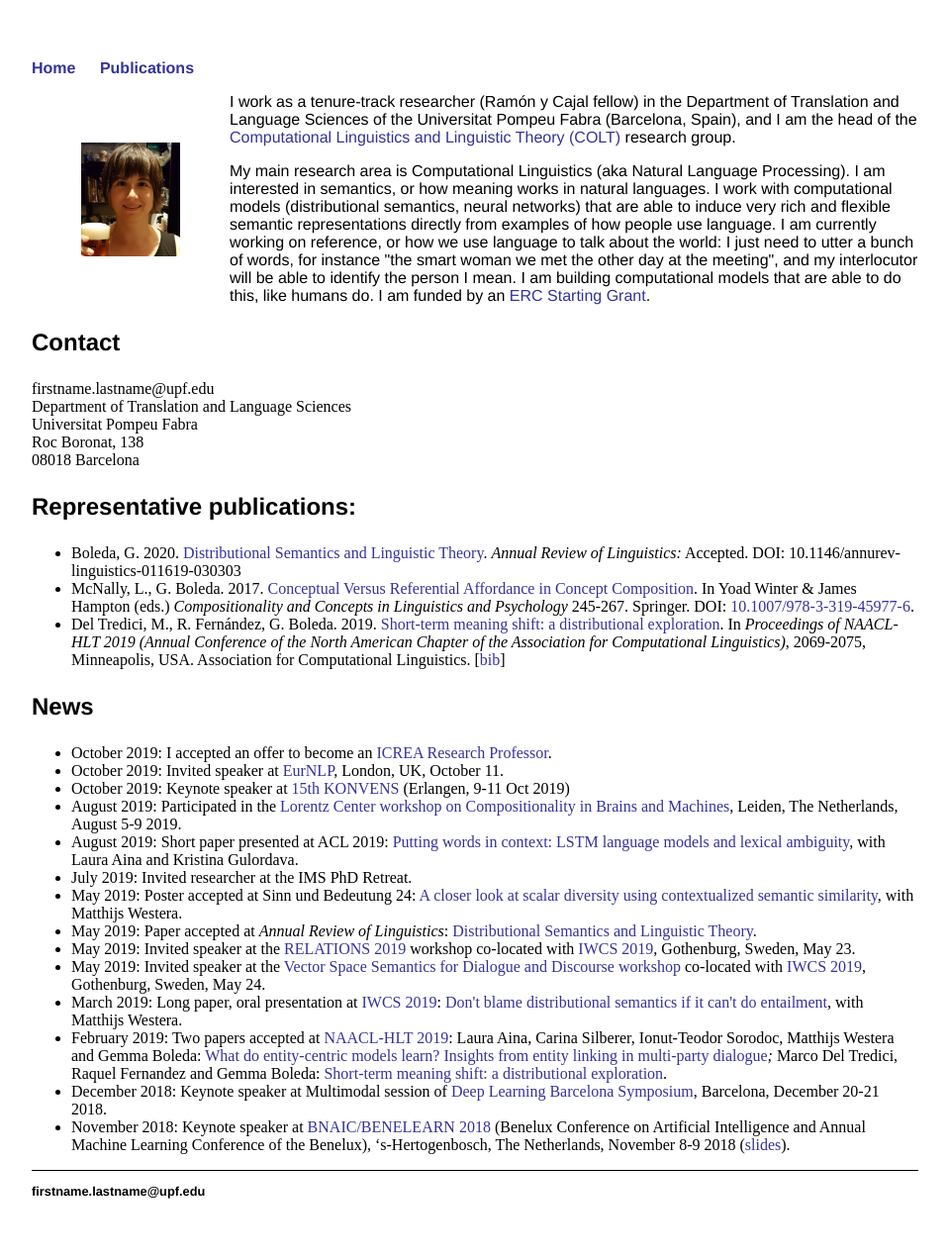
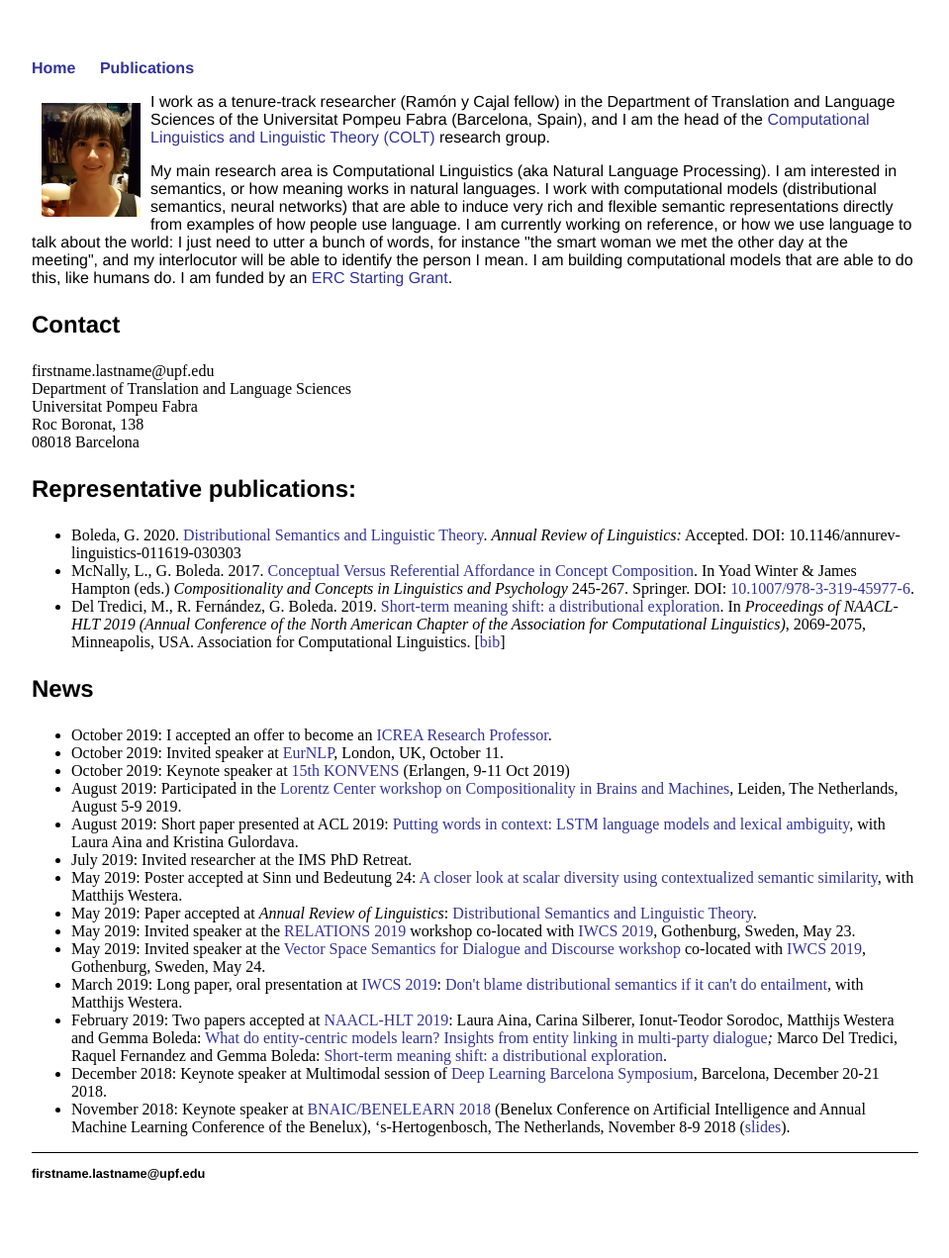
Before and after one commit to gboleda/gboleda.github.io, a Jekyll site: the page built from index.html, in a window 1280 px wide. Shown: the whole page at 99% size, without its empty margins (160-1119 px from the left). Built offline with Jekyll 4.4.1, drawn with Linux system fonts in a browser that asks for light colours.

Commit message:
Update index.html

```diff
--- a/index.html
+++ b/index.html
@@ -3,7 +3,7 @@ layout: default
 title: Gemma Boleda
 ---
 
-<img src="pic4web.jpg" align="left" hspace="50" vspace="50" width="100">
+<img src="pic4web.jpg" align="left" hspace="10px" vspace="10px" width="100">
 		<p>I work as a tenure-track researcher (Ramón y Cajal fellow) in the Department of Translation and Language Sciences of the Universitat Pompeu Fabra (Barcelona, Spain), and I am the head of the <a href="https://www.upf.edu/web/colt/">Computational Linguistics and Linguistic Theory (COLT)</a> research group. </p>
 
 		<p>My main research area is Computational Linguistics (aka Natural Language Processing). I am interested in semantics, or how meaning works in natural languages. I work with computational models (distributional semantics, neural networks) that are able to induce very rich and flexible semantic representations directly from examples of how people use language. I am currently working on reference, or how we use language to talk about the world: I just need to utter a bunch of words, for instance "the smart woman we met the other day at the meeting", and my interlocutor will be able to identify the person I mean. I am building computational models that are able to do this, like humans do. I am funded by an <a href="https://www.upf.edu/web/amore">ERC Starting Grant</a>.</p>
```
